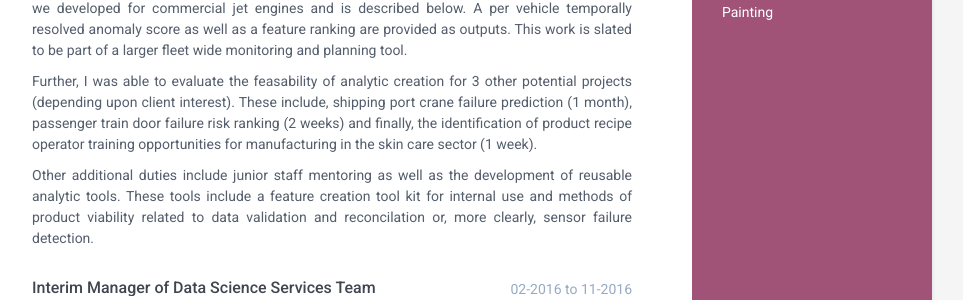
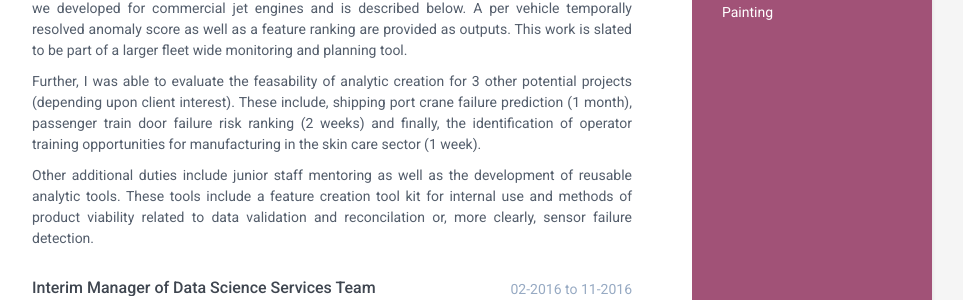
Before and after one commit to AlexanderGraf/online-cv, a Jekyll site: the page built from index.html, in a window 1280 px wide and 900 px high, scrolled down 1016 px. Shown: the part 187-487 px from the top of the window, without its empty margins (188-1151 px from the left). Built offline with Jekyll 4.4.1, drawn with Linux system fonts in a browser that asks for light colours; some web fonts are replaced.

Commit message:
updated text

```diff
--- a/_includes/experience.html
+++ b/_includes/experience.html
@@ -20,7 +20,7 @@
 
                         <p style="text-align:justify">3) Army transport vehicles are very expensive to operate and maintain.  In order to reduce their cost and ensure asset performance, they want to move away from scheduled maintenance towards a more proactive and optimal approach to maintenance and full updating of these assets.  This work leverages the succes of our unsupervised anomaly detection framework that we developed for commercial jet engines and is described below.  A per vehicle temporally resolved anomaly score as well as a feature ranking are provided as outputs.  This work is slated to be part of a larger fleet wide monitoring and planning tool.</p>
 
-                        <p style="text-align:justify">Further, I was able to evaluate the feasability of analytic creation for 3 other potential projects (depending upon client interest). These include, shipping port crane failure prediction (1 month), passenger train door failure risk ranking (2 weeks) and finally, the identification of product recipe operator training opportunities for manufacturing in the skin care sector (1 week).</p>
+                        <p style="text-align:justify">Further, I was able to evaluate the feasability of analytic creation for 3 other potential projects (depending upon client interest). These include, shipping port crane failure prediction (1 month), passenger train door failure risk ranking (2 weeks) and finally, the identification of operator training opportunities for manufacturing in the skin care sector (1 week).</p>
 
                         <p style="text-align:justify">Other additional duties include junior staff mentoring as well as the development of reusable analytic tools.  These tools include a feature creation tool kit for internal use and methods of product viability related to data validation and reconcilation or, more clearly, sensor failure detection.</p>
                     </div><!--//details-->
```
